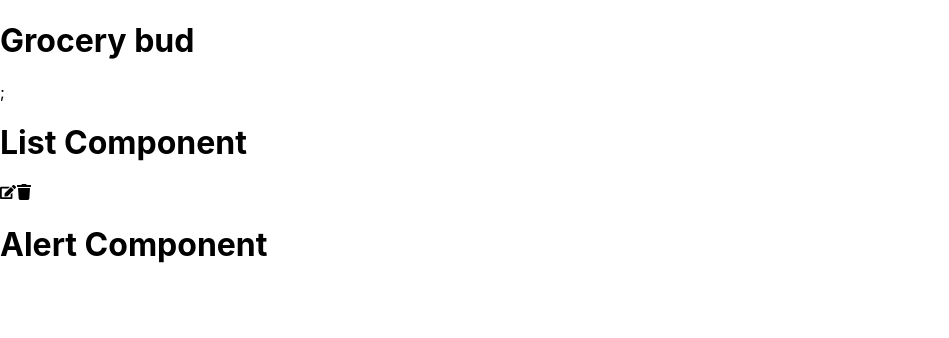
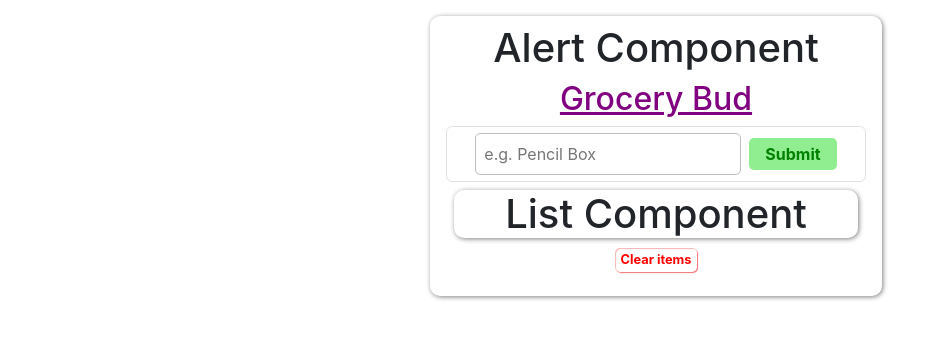
Before and after one commit to And4Web/ReactProject_18_GroceryBud, a React (Create React App) app: page / in a window 1280 px wide. Shown: the top 338 px of the page, without its empty margins (0-949 px from the left). Built offline with nearby package versions, Linux system fonts and the light colour scheme.

Commit message:
form in the app.js created with alert component within it.

```diff
--- a/public/index.html
+++ b/public/index.html
@@ -10,34 +10,18 @@
       content="Web site created using create-react-app"
     />
     <link rel="apple-touch-icon" href="%PUBLIC_URL%/logo192.png" />
-    <!--
-      manifest.json provides metadata used when your web app is installed on a
-      user's mobile device or desktop. See https://developers.google.com/web/fundamentals/web-app-manifest/
-    -->
+
     <link rel="manifest" href="%PUBLIC_URL%/manifest.json" />
-    <!--
-      Notice the use of %PUBLIC_URL% in the tags above.
-      It will be replaced with the URL of the `public` folder during the build.
-      Only files inside the `public` folder can be referenced from the HTML.
 
-      Unlike "/favicon.ico" or "favicon.ico", "%PUBLIC_URL%/favicon.ico" will
-      work correctly both with client-side routing and a non-root public URL.
-      Learn how to configure a non-root public URL by running `npm run build`.
-    -->
+    <!-- Bootstrap css -->
+    <link href="https://cdn.jsdelivr.net/npm/bootstrap@5.3.1/dist/css/bootstrap.min.css" rel="stylesheet" integrity="sha384-4bw+/aepP/YC94hEpVNVgiZdgIC5+VKNBQNGCHeKRQN+PtmoHDEXuppvnDJzQIu9" crossorigin="anonymous">
     <title>React App</title>
   </head>
   <body>
     <noscript>You need to enable JavaScript to run this app.</noscript>
     <div id="root"></div>
-    <!--
-      This HTML file is a template.
-      If you open it directly in the browser, you will see an empty page.
 
-      You can add webfonts, meta tags, or analytics to this file.
-      The build step will place the bundled scripts into the <body> tag.
-
-      To begin the development, run `npm start` or `yarn start`.
-      To create a production bundle, use `npm run build` or `yarn build`.
-    -->
+    <!-- Bootstrap js -->
+    <script src="https://cdn.jsdelivr.net/npm/bootstrap@5.3.1/dist/js/bootstrap.bundle.min.js" integrity="sha384-HwwvtgBNo3bZJJLYd8oVXjrBZt8cqVSpeBNS5n7C8IVInixGAoxmnlMuBnhbgrkm" crossorigin="anonymous"></script>
   </body>
 </html>
--- a/src/App.css
+++ /dev/null
@@ -1,38 +0,0 @@
-.App {
-  text-align: center;
-}
-
-.App-logo {
-  height: 40vmin;
-  pointer-events: none;
-}
-
-@media (prefers-reduced-motion: no-preference) {
-  .App-logo {
-    animation: App-logo-spin infinite 20s linear;
-  }
-}
-
-.App-header {
-  background-color: #282c34;
-  min-height: 100vh;
-  display: flex;
-  flex-direction: column;
-  align-items: center;
-  justify-content: center;
-  font-size: calc(10px + 2vmin);
-  color: white;
-}
-
-.App-link {
-  color: #61dafb;
-}
-
-@keyframes App-logo-spin {
-  from {
-    transform: rotate(0deg);
-  }
-  to {
-    transform: rotate(360deg);
-  }
-}
--- a/src/App.js
+++ b/src/App.js
@@ -1,15 +1,38 @@
 import List from "./List";
 import Alert from "./Alert";
+import { useState } from "react";
 
 
-function App() {
+function App(){
+  const [name, setName] = useState("");
+  const [list, setList] = useState([]);
+  const [isEditing, setIsEditing] = useState(false);
+  const [editId, setEditId] = useState(null);
+  const [alert, setAlert] = useState({show: true, msg: "", type: ""});
+
+  const handleSubmit = (e) => {
+    e.preventDefault();
+    console.log("form submitted.");
+    console.log(name)
+  }
+
   return (
-    <div >
-      <h1>Grocery bud</h1>;
-      <List/>
-      <Alert/>
-    </div>
-  );
+    <section className="section-container">
+      <form className="grocery-form" onSubmit={handleSubmit}>
+        {alert.show && <Alert/>}
+      <h3 className="title">Grocery Bud</h3>
+      <div className="form-control">
+        <input type="text" placeholder="e.g. Pencil Box" value={name} onChange={(e)=>setName(e.target.value)}/>
+        <button className="submit-btn" type="submit">{isEditing? "Edit": "Submit"}</button>
+      </div>
+
+      </form>
+      <div className="grocery-container">
+        <List />
+        <button className="clear-btn">Clear items</button>
+      </div>
+    </section>
+  )
 }
 
 export default App;
--- a/src/List.js
+++ b/src/List.js
@@ -3,12 +3,9 @@ import {FaEdit, FaTrash} from 'react-icons/fa'
 
 function List() {
   return (
-    <div>
+    <div className='list-container'>
       <h1>List Component</h1>
-      <div>
-        <FaEdit/>
-        <FaTrash/>
-      </div>
+
     </div>
   )
 }
--- a/src/index.css
+++ b/src/index.css
@@ -5,9 +5,89 @@ body {
     sans-serif;
   -webkit-font-smoothing: antialiased;
   -moz-osx-font-smoothing: grayscale;
+  display: flex;
+  flex-direction: column;
+  align-items: center;
+  justify-content: center;
 }
 
 code {
   font-family: source-code-pro, Menlo, Monaco, Consolas, 'Courier New',
     monospace;
 }
+.title{
+  text-align: center;
+  text-decoration: underline;
+  color: purple;
+  font-size: 2rem;
+}
+.section-container{
+  text-align: center;
+  width: 100%;
+  display: flex;
+  flex-direction: column;
+  /* border: 1px solid black; */
+  border-radius: 10px;
+  margin: 1rem;
+  padding: .5rem 1rem 1rem;
+  box-shadow: 1px 1px 5px grey;
+}
+.grocery-container{
+  /* display: flex;
+  align-items: center;
+  justify-content: space-between; */
+  /* border: 1px solid black; */
+  padding: .5rem;
+}
+.clear-btn{
+  border: none;
+  background-color: transparent;
+  color: red;
+  font-size: .8rem;
+  font-weight: 700;
+  border-radius: 5px;
+  /* border: 1px solid red; */
+  height: 1.5rem;
+  box-shadow: 1px 1px 1px rgb(247, 116, 116), inset 1px 1px 1px rgb(248, 180, 180);
+}
+.clear-btn:hover{
+  cursor: pointer;
+}
+.clear-btn:active{
+
+  transform: scale(.99);
+  box-shadow: 1px 1px 1px rgb(248, 180, 180), inset 1px 1px 1px rgb(247, 116, 116);
+
+}
+.list-container{
+  /* border: 1px solid black; */
+  border-radius: 10px;
+  padding: 0 1rem;
+  box-shadow: 1px 1px 5px grey;
+}
+input{
+  outline: none;
+  border: 1px solid rgb(192, 190, 190);
+  margin-right: .5rem;
+  padding: .5rem;
+  border-radius: 5px;
+}
+.submit-btn{
+  outline: none;
+  border: none;
+  background-color: lightgreen;
+  color: green;
+  font-size: 1rem;
+  font-weight: 700;
+  border-radius: 5px;
+  /* border: 1px solid red; */
+  height: 2rem;
+  padding: 0 1rem;
+
+}
+.submit-btn:hover{
+  cursor: pointer;
+}
+.submit-btn:active{
+  transform: scale(.98);
+}
```
